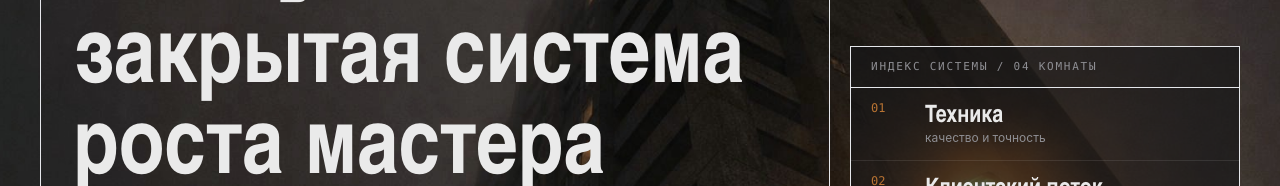
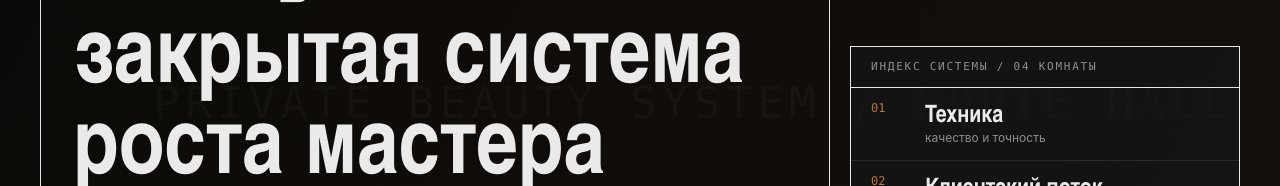
Before and after one commit to KIRA565767/beauty-hub-landing, a React (Vite) app: page / in a window 1280 px wide. Shown: the part 324-510 px from the top of the page. Built offline with nearby package versions, Linux system fonts and the light colour scheme; no server answers.

Commit message:
Remove old building hero visual

```diff
--- a/src/beauty-hub/components/sections/HeroSection.jsx
+++ b/src/beauty-hub/components/sections/HeroSection.jsx
@@ -1,4 +1,3 @@
-import londonBuilding from "../../assets/london-brutal-neutral.jpg";
 import { diagnosticNodes, hero } from "../../content/landing";
 import { getTelegramStartLink } from "../../lib/telegramLinks";
 import { Reveal } from "../ReferenceMotion";
@@ -7,13 +6,12 @@ import { SectionLabel } from "../ui/SectionLabel";
 
 export function HeroSection() {
   return (
-    <section id="top" className="hero-hard-light relative isolate min-h-svh overflow-hidden px-4 pb-10 pt-24 text-dusty md:px-8 md:pt-28 lg:px-10">
-      <img
-        src={londonBuilding}
-        alt=""
-        className="absolute inset-0 z-0 h-full w-full object-cover object-[58%_50%] md:object-center"
-        loading="eager"
-      />
+    <section id="top" className="hero-hard-light relative isolate min-h-svh overflow-hidden bg-warm px-4 pb-10 pt-24 text-dusty md:px-8 md:pt-28 lg:px-10">
+      <div className="absolute inset-0 z-0 bg-[linear-gradient(90deg,rgba(243,234,223,0.035)_1px,transparent_1px),linear-gradient(0deg,rgba(243,234,223,0.03)_1px,transparent_1px)] bg-[size:92px_92px]" />
+      <div className="absolute inset-0 z-0 bg-[linear-gradient(118deg,rgba(11,9,7,0.98),rgba(21,17,13,0.92))]" />
+      <div className="absolute left-[12%] top-[46%] z-0 hidden font-mono text-[38px] uppercase tracking-[0.12em] text-dusty/[0.035] md:block lg:text-[44px]">
+        PRIVATE BEAUTY SYSTEM / ROUTE HALL
+      </div>
 
       <div className="relative z-10 mx-auto grid min-h-[calc(100svh-6rem)] max-w-[1440px] gap-5 lg:grid-cols-[minmax(0,1fr)_390px] lg:items-end">
         <Reveal className="flex flex-col justify-end gap-5">
```
